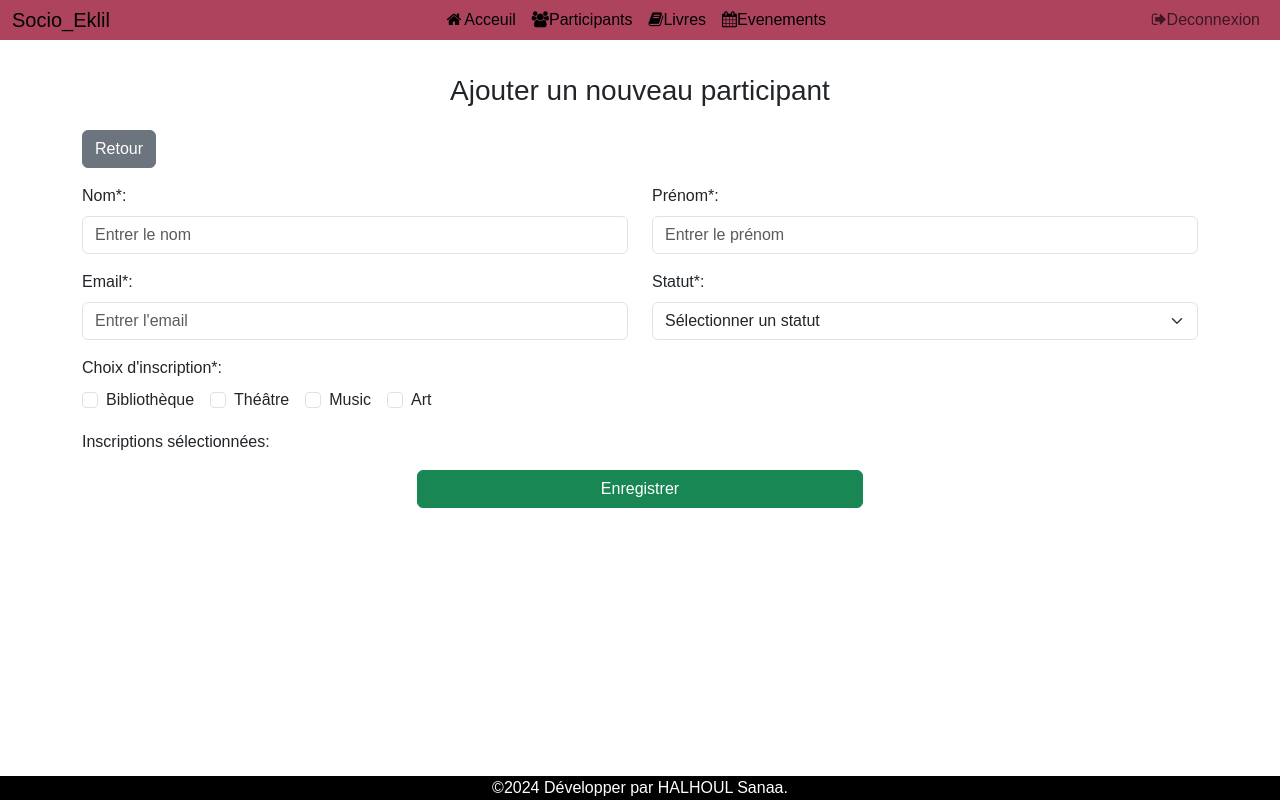
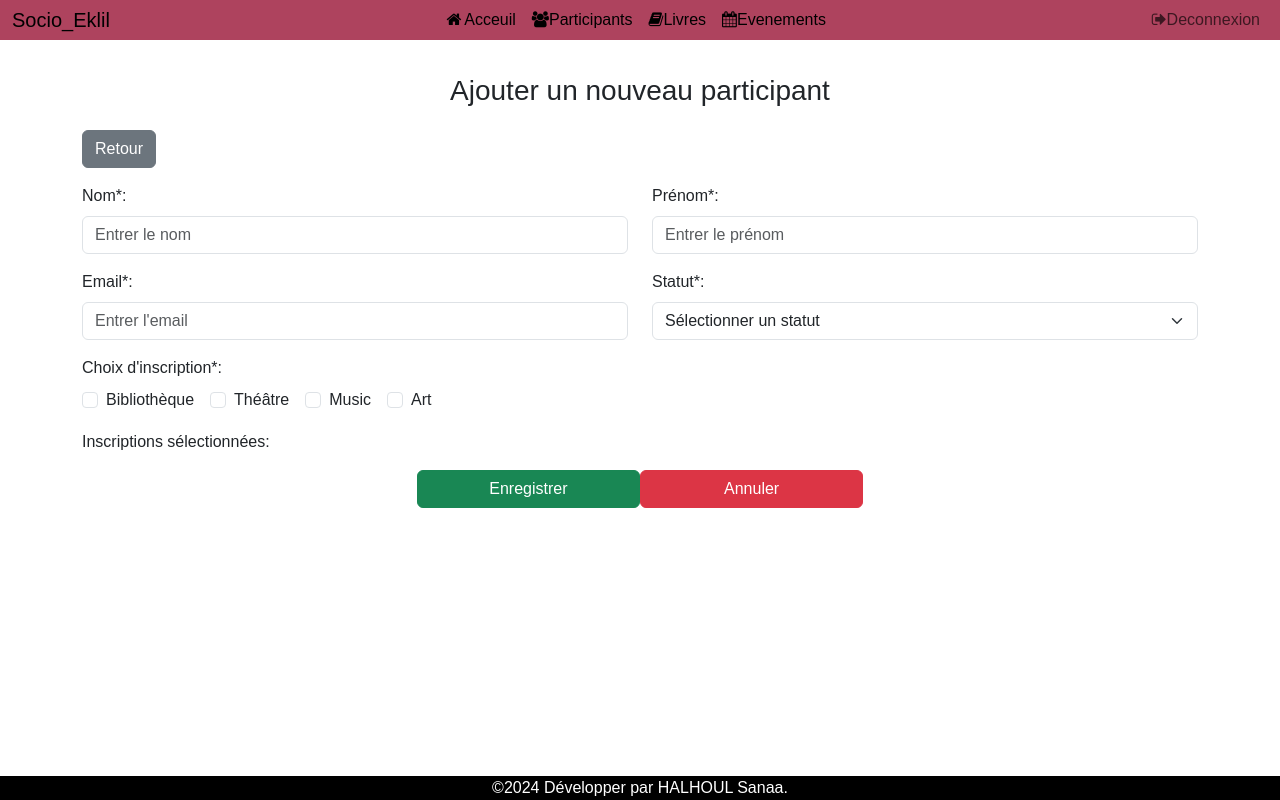
Before and after one commit to H-Sanaa/Gestion_EklilSocio, a React (Create React App) app in the folder frontend/: page /ajouter in a window 1280 px wide. Built offline with nearby package versions, Linux system fonts and the light colour scheme.

Commit message:
Update Ajouter.jsx

```diff
--- a/frontend/src/Compenent/ParticipantComp/Ajouter.jsx
+++ b/frontend/src/Compenent/ParticipantComp/Ajouter.jsx
@@ -157,7 +157,9 @@ import { toast } from 'react-toastify';
     <p>Inscriptions sélectionnées: {choix}</p>
     <div className="col-md-12 mb-3 d-flex justify-content-center" >
   <button type="submit" className="btn btn-success" onClick={saveorupdateParticipant}
-  style={{ width: '40%' }}>Enregistrer</button>
+  style={{ width: '20%' }}>Enregistrer</button>
+   <button type="submit" className="btn btn-danger" onClick={saveorupdateParticipant}
+  style={{ width: '20%' }}>Annuler</button>
 </div>
 
   </fieldset>
```
